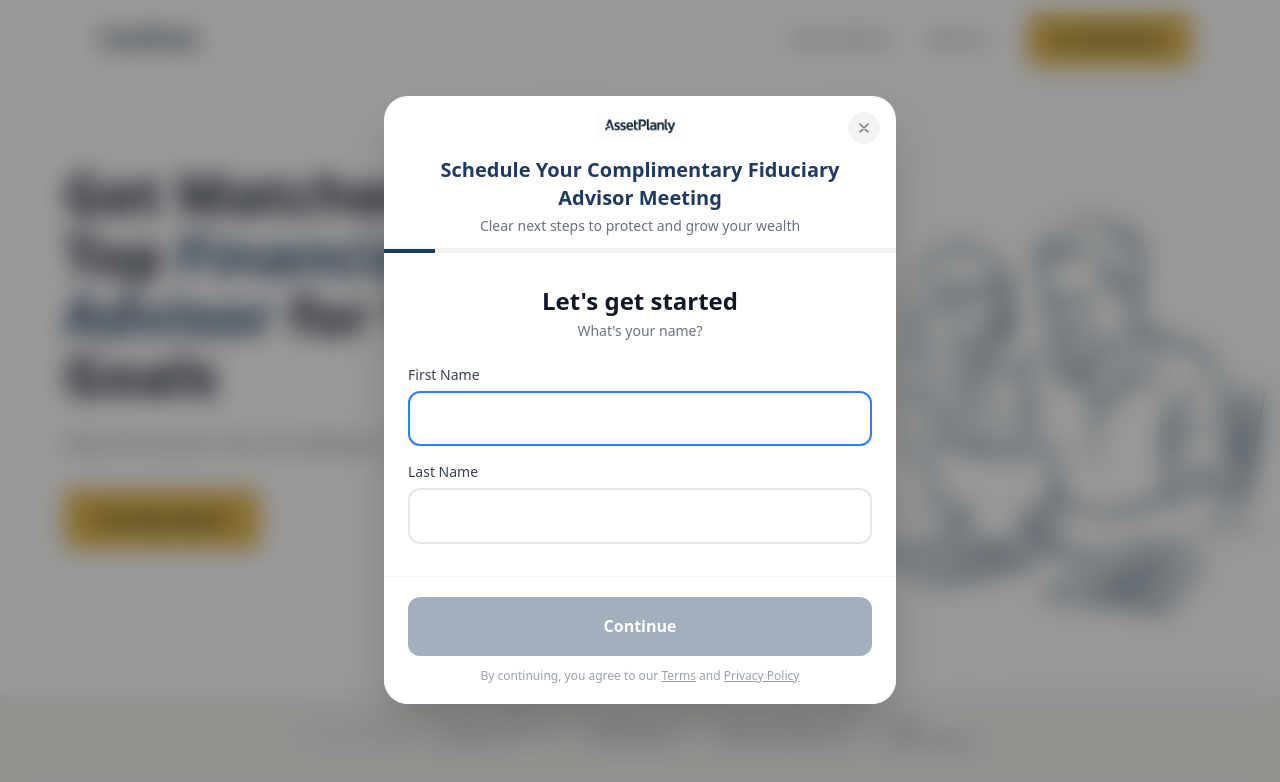
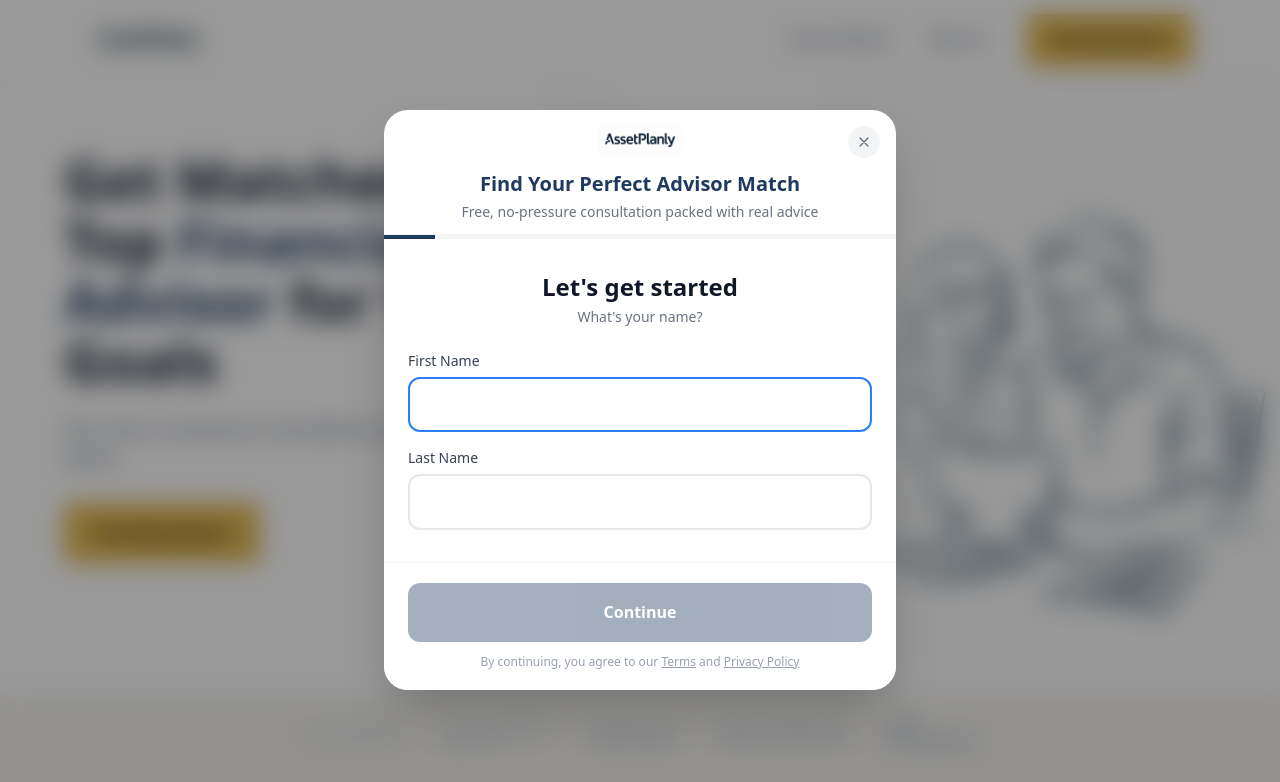
Before and after one commit to jlanddev/assetplanly, a Next.js app: page /find-advisor in a window 1280 px wide. Both pictures are taken after a click on the button "Get My Match". Shown: the top 782 px of the page. Built offline with nearby package versions, Linux system fonts and the light colour scheme.

Commit message:
Update form modal to low-commitment language
- Change header to "Find Your Perfect Advisor Match"
- Update subtext to emphasize free, no-pressure consultation

Co-Authored-By: Claude Opus 4.5 <noreply@anthropic.com>

```diff
--- a/app/find-advisor/page.js
+++ b/app/find-advisor/page.js
@@ -204,10 +204,10 @@ function FormModal({ isOpen, onClose }) {
           </div>
           <div className="text-center">
             <h1 className="text-lg sm:text-xl font-bold text-[#1e3a5f] mb-1">
-              Schedule Your Complimentary Fiduciary Advisor Meeting
+              Find Your Perfect Advisor Match
             </h1>
             <p className="text-sm text-gray-500">
-              Clear next steps to protect and grow your wealth
+              Free, no-pressure consultation packed with real advice
             </p>
           </div>
         </div>
@@ -276,10 +276,10 @@ function FormModal({ isOpen, onClose }) {
           </div>
           <div className="text-center">
             <h1 className="text-lg sm:text-xl font-bold text-[#1e3a5f] mb-1">
-              Schedule Your Complimentary Fiduciary Advisor Meeting
+              Find Your Perfect Advisor Match
             </h1>
             <p className="text-sm text-gray-500">
-              Clear next steps to protect and grow your wealth
+              Free, no-pressure consultation packed with real advice
             </p>
           </div>
         </div>
@@ -702,7 +702,7 @@ export default function FindAdvisorPage() {
                 Get Matched With a Top <span className="text-[#1e3a5f]">Financial Advisor</span> for Your Goals
               </h1>
               <p className="text-base lg:text-lg text-slate-600 mb-6 lg:mb-8">
-                Takes 60 seconds. Free. No obligation.
+                Get a free, no-pressure consultation packed with real, helpful advice.
               </p>
               <button onClick={handleGetStarted} className="inline-block bg-[#e5b94e] text-slate-900 px-6 lg:px-8 py-3 lg:py-4 rounded-lg font-semibold text-base lg:text-lg hover:bg-[#d4a93d] transition-all cursor-pointer">
                 Find My Match
```
